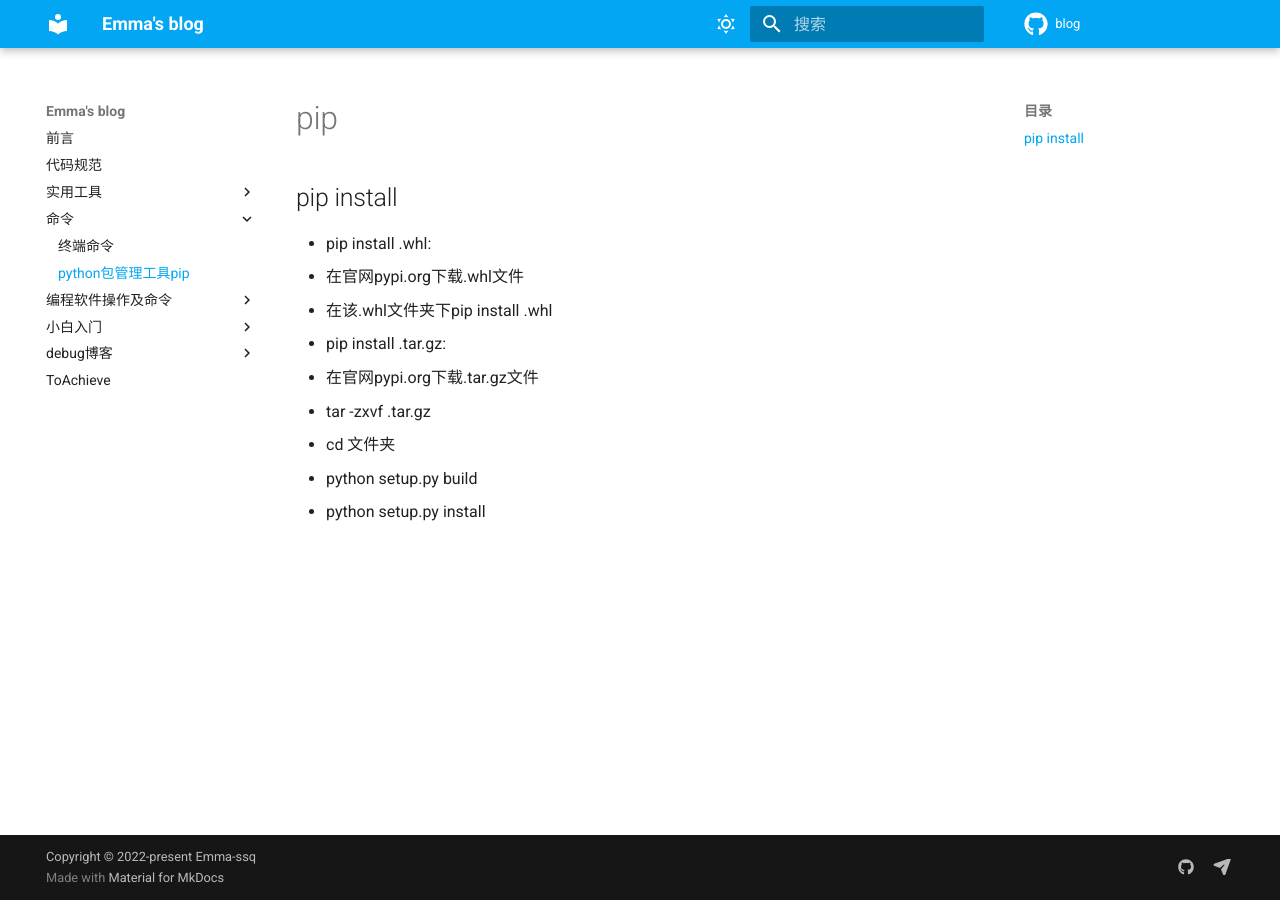
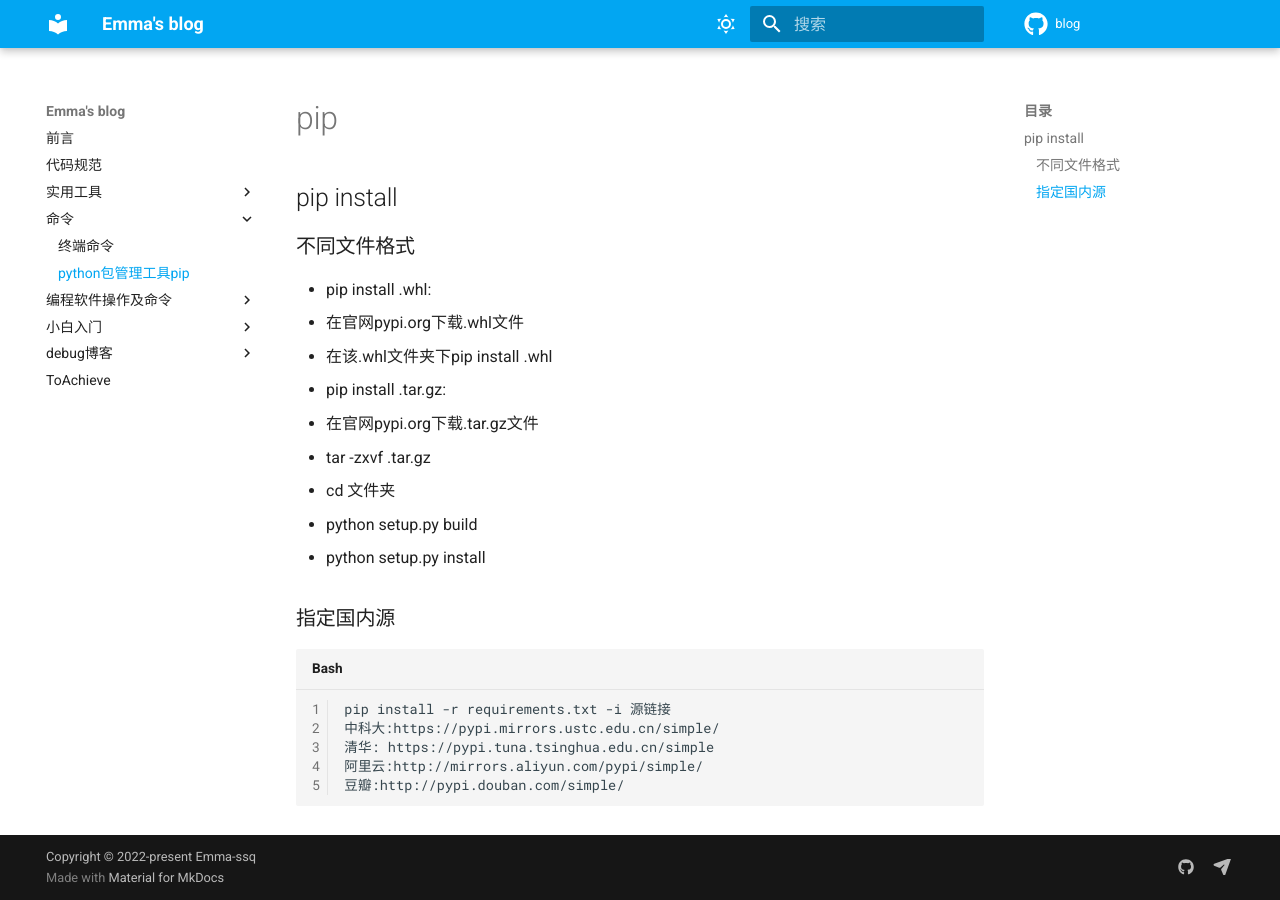
Before and after one commit to Emma-ssq/blog, an MkDocs documentation site: the page built from docs/命令/pip.md, in a window 1280 px wide. Built offline with MkDocs 1.6.1 and Material for MkDocs 9.7.7, drawn with Linux system fonts in a browser that asks for light colours; comment, search, counter and statistics services are not loaded.

````diff
--- a/docs/命令/pip.md
+++ b/docs/命令/pip.md
@@ -1,6 +1,8 @@
 # pip
 
 ## pip install
+
+### 不同文件格式
 
 - pip install .whl:
   - 在官网pypi.org下载.whl文件
@@ -11,3 +13,13 @@
   - cd 文件夹
   - python setup.py build
   - python setup.py install
+
+### 指定国内源
+
+```bash
+pip install -r requirements.txt -i 源链接
+中科大:https://pypi.mirrors.ustc.edu.cn/simple/
+清华: https://pypi.tuna.tsinghua.edu.cn/simple
+阿里云:http://mirrors.aliyun.com/pypi/simple/
+豆瓣:http://pypi.douban.com/simple/
+```
--- a/mkdocs.yml
+++ b/mkdocs.yml
@@ -156,4 +156,5 @@
       - "MIT-Missing-Semester": "小白入门/MIT-Missing-Semester.md"
   - debug博客:
       - "TODO": "debug博客/template.md"
+      - "本地打开远程服务器端tensorboard": "debug博客/打开远程服务器端的tensorboard.md"
   - ToAchieve: "ToAchieve.md"
````
Also changed, not shown: docs/debug博客/打开远程服务器端的tensorboard.md (added, +7 -0 lines).
